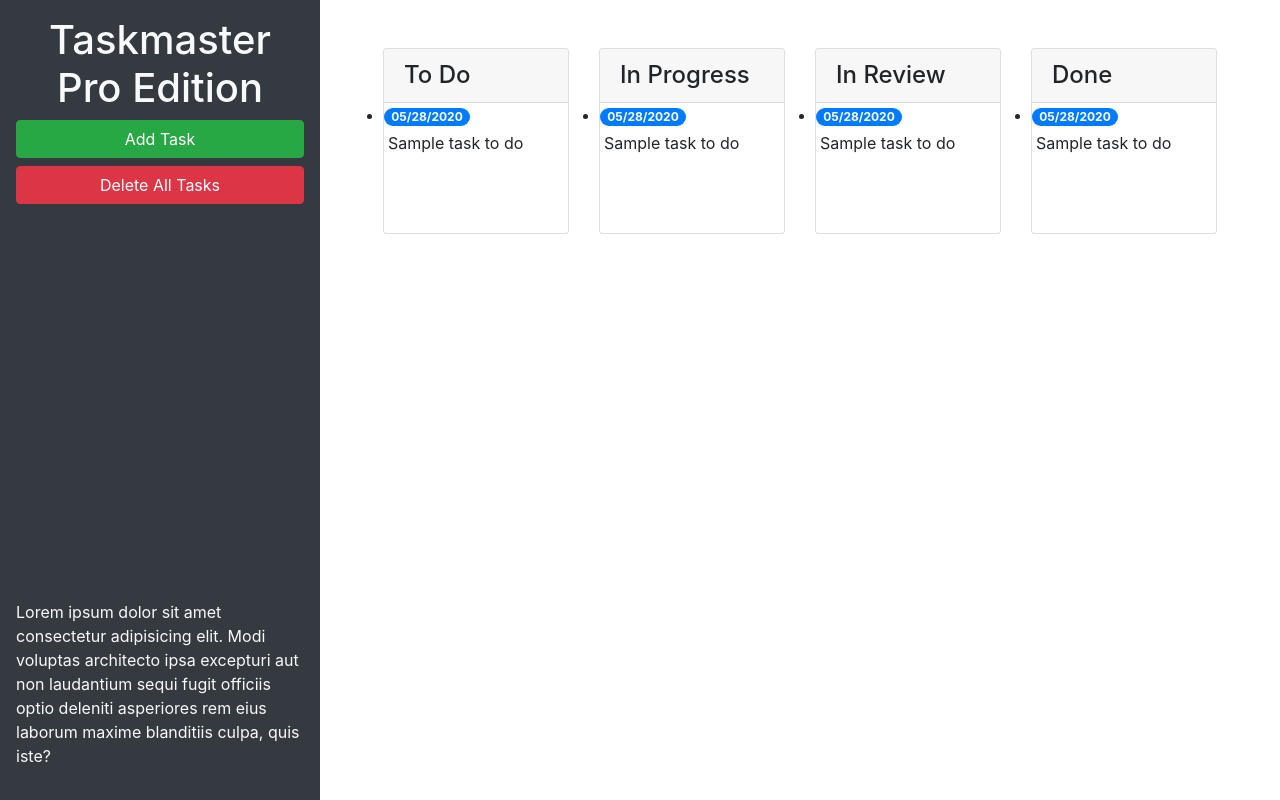
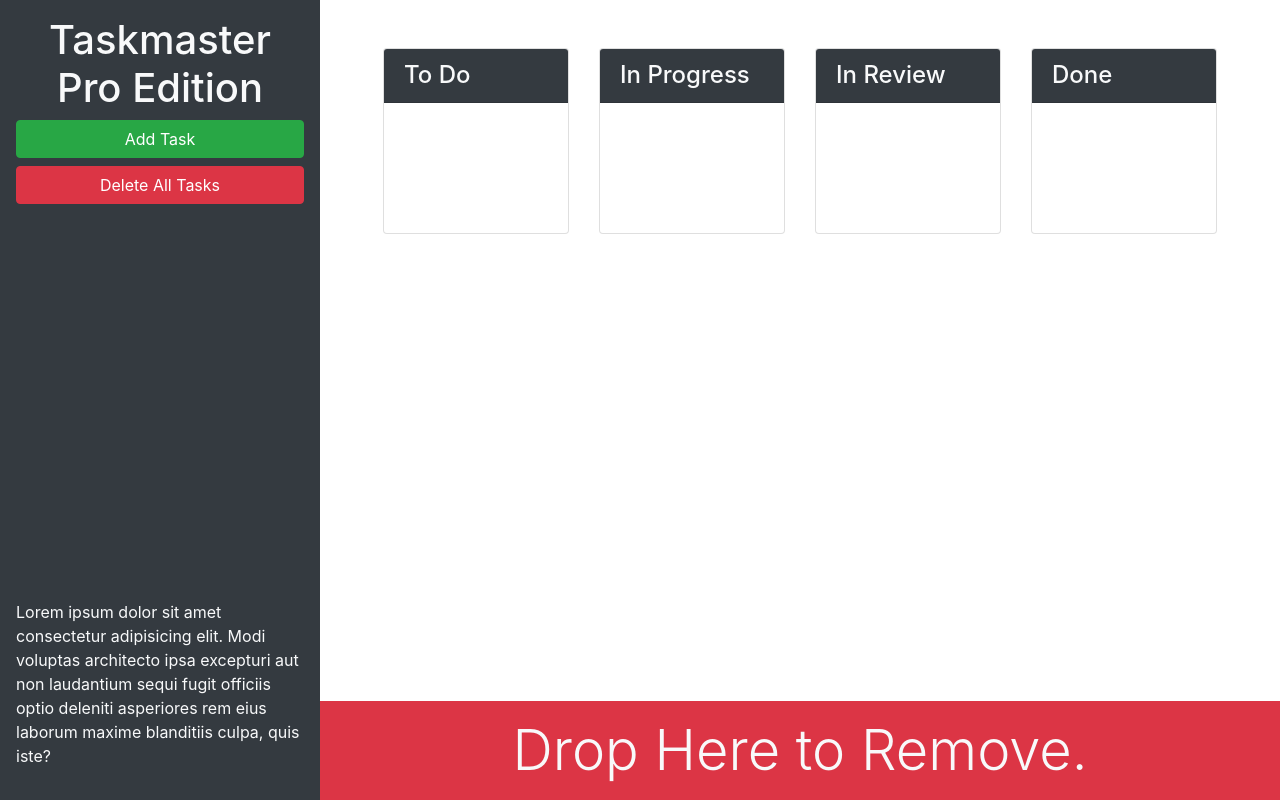
Before and after one commit to cmuscari/taskmaster-pro, a plain HTML site: page index.html in a window 1280 px wide. Drawn offline with nearby package versions, Linux system fonts and the light colour scheme.

Commit message:
used bootstrap to update styles

```diff
--- a/index.html
+++ b/index.html
@@ -13,29 +13,26 @@
 <body>
 
   <div class="row min-vh-100 no-gutters">
-    <header class="col-12 col-lg-3 bg-dark text-light d-flex flex-column p-4 p-lg-3">
+    <header class="col-12 col-lg-3 bg-dark text-light sticky-top d-flex flex-column p-4 p-lg-3">
       <h1 class="text-center">Taskmaster Pro Edition</h1>
       <button id="create-task" class="btn btn-block btn-success" data-toggle="modal" data-target="#task-form-modal">Add
         Task</button>
       <button id="remove-tasks" class="btn btn-block btn-danger">Delete All Tasks</button>
-      <p class="mt-auto">Lorem ipsum dolor sit amet consectetur adipisicing elit. Modi voluptas architecto ipsa
+      <p class="mt-auto d-none d-lg-block">Lorem ipsum dolor sit amet consectetur adipisicing elit. Modi voluptas
+        architecto ipsa
         excepturi aut non
         laudantium sequi fugit officiis optio deleniti asperiores rem eius laborum maxime blanditiis culpa, quis iste?
       </p>
     </header>
-    <main class="col-12 col-lg-9">
+    <main class="col-12 col-lg-9 d-flex flex-column">
       <div class="m-5 row justify-content-around">
         <!-- todo start -->
         <div class="col-12 col-md-6 col-xl-3 mb-3">
           <div class="card">
-            <h4 class="card-header">
+            <h4 class="card-header bg-dark text-light">
               To Do
             </h4>
             <ul id="list-toDo" class="list-group list-group-flush">
-              <li clas="list-group-item">
-                <span class="badge badge-primary badge-pill">05/28/2020</span>
-                <p class="m-1">Sample task to do</p>
-              </li>
             </ul>
           </div>
         </div>
@@ -43,14 +40,10 @@
         <!-- in progress start -->
         <div class="col-12 col-md-6 col-xl-3 mb-3">
           <div class="card">
-            <h4 class="card-header">
+            <h4 class="card-header bg-dark text-light">
               In Progress
             </h4>
             <ul id="list-inProgress" class="list-group list-group-flush">
-              <li clas="list-group-item">
-                <span class="badge badge-primary badge-pill">05/28/2020</span>
-                <p class="m-1">Sample task to do</p>
-              </li>
             </ul>
           </div>
         </div>
@@ -58,14 +51,10 @@
         <!-- in review start -->
         <div class="col-12 col-md-6 col-xl-3 mb-3">
           <div class="card">
-            <h4 class="card-header">
+            <h4 class="card-header bg-dark text-light">
               In Review
             </h4>
             <ul id="list-inReview" class="list-group list-group-flush">
-              <li clas="list-group-item">
-                <span class="badge badge-primary badge-pill">05/28/2020</span>
-                <p class="m-1">Sample task to do</p>
-              </li>
             </ul>
           </div>
         </div>
@@ -73,18 +62,19 @@
         <!-- done start -->
         <div class="col-12 col-md-6 col-xl-3 mb-3">
           <div class="card">
-            <h4 class="card-header">
+            <h4 class="card-header bg-dark text-light">
               Done
             </h4>
             <ul id="list-done" class="list-group list-group-flush">
-              <li clas="list-group-item">
-                <span class="badge badge-primary badge-pill">05/28/2020</span>
-                <p class="m-1">Sample task to do</p>
-              </li>
             </ul>
           </div>
         </div>
         <!-- done end -->
+      </div>
+      <div id="trash" class="mt-auto">
+        <div class="w-100 bg-danger p-3 text-center text-light display-4">
+          Drop Here to Remove.
+        </div>
       </div>
   </div>
   </main>
```
